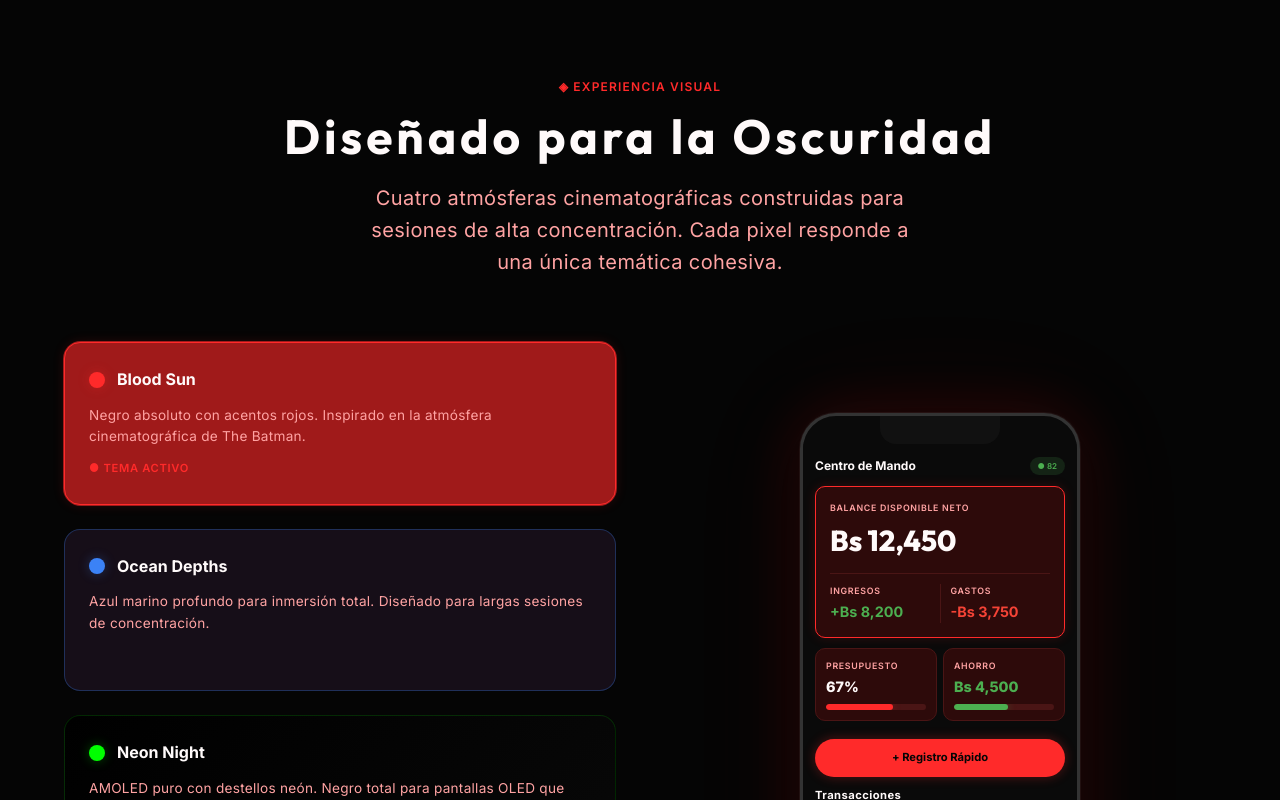
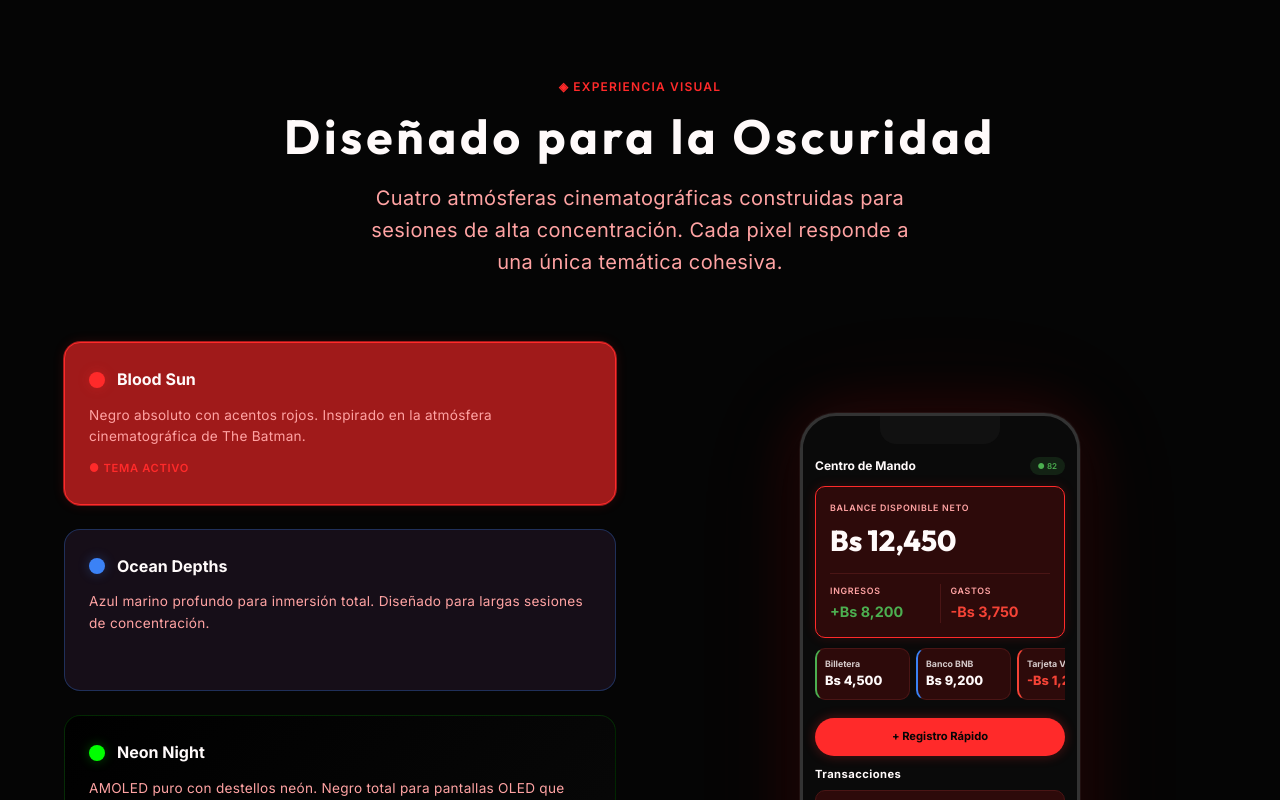
Before and after one commit to sr-avila-g/Apex-Money, a plain HTML site: page docs/index.html in a window 1280 px wide. Shown: the part 2000-2800 px from the top of the page. Drawn offline with Linux system fonts and the light colour scheme.

Commit message:
Update download button version to v2.0 in web

```diff
--- a/docs/index.html
+++ b/docs/index.html
@@ -83,16 +83,19 @@
                     </div>
                   </div>
                 </div>
-                <div style="display: flex; gap: 6px; margin-bottom: 8px;">
-                  <div class="mini-card" style="flex: 1; padding: 8px;">
-                    <div class="mini-label">Presupuesto</div>
-                    <div style="font-size: 0.8rem; font-weight: 700;">67%</div>
-                    <div class="mini-progress"><div class="mini-progress__fill mini-progress__fill--red" style="--progress-width: 67%; "></div></div>
+                <!-- NEW: Cuentas Carousel Mockup -->
+                <div style="display: flex; gap: 6px; overflow-x: auto; margin-bottom: 8px; scrollbar-width: none; -ms-overflow-style: none;">
+                  <div class="mini-card" style="min-width: 95px; padding: 8px; border-left: 2px solid var(--income-green);">
+                    <div style="font-size: 0.55rem; font-weight: 700; opacity: 0.8;">Billetera</div>
+                    <div style="font-size: 0.8rem; font-weight: 800;">Bs 4,500</div>
                   </div>
-                  <div class="mini-card" style="flex: 1; padding: 8px;">
-                    <div class="mini-label">Ahorro</div>
-                    <div style="font-size: 0.8rem; font-weight: 700; color: var(--income-green);">Bs 4,500</div>
-                    <div class="mini-progress"><div class="mini-progress__fill mini-progress__fill--green" style="--progress-width: 54%; "></div></div>
+                  <div class="mini-card" style="min-width: 95px; padding: 8px; border-left: 2px solid var(--accent-blue);">
+                    <div style="font-size: 0.55rem; font-weight: 700; opacity: 0.8;">Banco BNB</div>
+                    <div style="font-size: 0.8rem; font-weight: 800;">Bs 9,200</div>
+                  </div>
+                  <div class="mini-card" style="min-width: 95px; padding: 8px; border-left: 2px solid var(--expense-red);">
+                    <div style="font-size: 0.55rem; font-weight: 700; opacity: 0.8;">Tarjeta Visa</div>
+                    <div style="font-size: 0.8rem; font-weight: 800; color: var(--expense-red);">-Bs 1,250</div>
                   </div>
                 </div>
                 <div class="mini-section-title">Transacciones Recientes</div>
@@ -345,16 +348,19 @@
                     <div style="flex: 1;"><div class="mini-label">Gastos</div><div class="mini-amount" style="color: var(--expense-red); font-size: 0.9rem;">-Bs 3,750</div></div>
                   </div>
                 </div>
-                <div style="display: flex; gap: 6px; margin: 10px 0;">
-                  <div class="mini-card" style="flex: 1; padding: 10px;">
-                    <div class="mini-label">Presupuesto</div>
-                    <div style="font-size: 0.9rem; font-weight: 800;">67%</div>
-                    <div class="mini-progress" style="margin-top: 6px;"><div class="mini-progress__fill mini-progress__fill--red" style="--progress-width: 67%; "></div></div>
+                <!-- NEW: Cuentas Carousel Mockup para Themes -->
+                <div style="display: flex; gap: 6px; overflow-x: auto; margin: 10px 0; scrollbar-width: none; -ms-overflow-style: none;">
+                  <div class="mini-card" style="min-width: 95px; padding: 8px; border-left: 2px solid var(--income-green);">
+                    <div style="font-size: 0.55rem; font-weight: 700; opacity: 0.8;">Billetera</div>
+                    <div style="font-size: 0.8rem; font-weight: 800;">Bs 4,500</div>
                   </div>
-                  <div class="mini-card" style="flex: 1; padding: 10px;">
-                    <div class="mini-label">Ahorro</div>
-                    <div style="font-size: 0.9rem; font-weight: 800; color: var(--income-green);">Bs 4,500</div>
-                    <div class="mini-progress" style="margin-top: 6px;"><div class="mini-progress__fill mini-progress__fill--green" style="--progress-width: 54%; "></div></div>
+                  <div class="mini-card" style="min-width: 95px; padding: 8px; border-left: 2px solid var(--accent-blue);">
+                    <div style="font-size: 0.55rem; font-weight: 700; opacity: 0.8;">Banco BNB</div>
+                    <div style="font-size: 0.8rem; font-weight: 800;">Bs 9,200</div>
+                  </div>
+                  <div class="mini-card" style="min-width: 95px; padding: 8px; border-left: 2px solid var(--expense-red);">
+                    <div style="font-size: 0.55rem; font-weight: 700; opacity: 0.8;">Tarjeta Visa</div>
+                    <div style="font-size: 0.8rem; font-weight: 800; color: var(--expense-red);">-Bs 1,250</div>
                   </div>
                 </div>
                 <div style="background: var(--accent-red); border-radius: 100px; padding: 10px; text-align: center; font-weight: 700; font-size: 0.7rem; margin: 10px 0; box-shadow: 0 0 12px var(--accent-red-glow); color: var(--bg-void);">
@@ -564,7 +570,7 @@ CREATE POLICY "Allow all" ON recurring_payments FOR ALL USING (true) WITH CHECK
       <p class="subtitle" style="max-width: 480px; margin: 0 auto 40px;">Descarga Apex Money y transforma la manera en que gestionas tu dinero. Sin anuncios. Sin suscripciones. Sin compromisos.</p>
       <div style="display: flex; justify-content: center; gap: 16px; flex-wrap: wrap;">
         <a href="https://github.com/sr-avila-g/Apex-Money/releases" class="btn btn-primary" style="padding: 16px 40px; font-size: 1rem;">
-          ⬇ Descargar APK v1.0
+          ⬇ Descargar APK v2.0
         </a>
         <a href="https://github.com/sr-avila-g/Apex-Money" class="btn btn-ghost" style="padding: 16px 40px; font-size: 1rem;">
           ◈ Repositorio en GitHub
```
